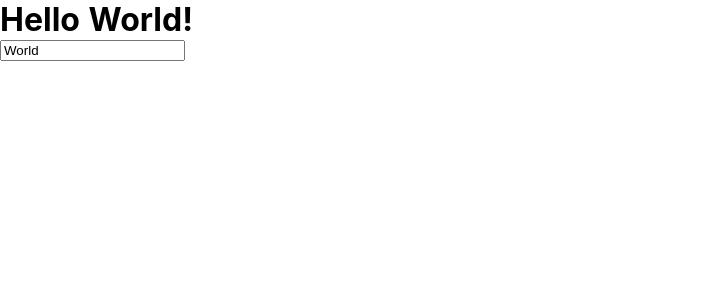
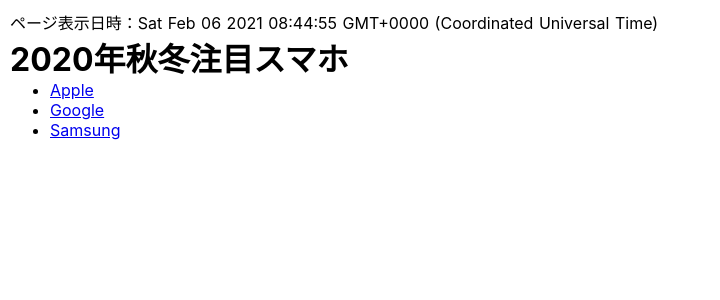
Before and after one commit to baystars/nuxt-p001, a Nuxt app: page / in a window 1280 px wide. Shown: the top 300 px of the page, without its empty margins (0-720 px from the left). Built offline with nearby package versions, Linux system fonts and the light colour scheme.

Commit message:
modified

```diff
--- a/pages/index.vue
+++ b/pages/index.vue
@@ -1,15 +1,31 @@
 <template>
-  <div>
-    <h1>Hello {{name}}!</h1> <!-- nameの表示 …（1） -->
-    <input v-model="name"><!-- nameの入力 …（2）-->
+  <div class="container">
+    <div>ページ表示日時：{{ new Date() }}</div> <!-- 日時を表示 -->
+    <h1>2020年秋冬注目スマホ</h1>
+    <!-- vendors配列からリストを表示 -->
+    <ul>
+      <li v-for="vendor in vendorsData" v-bind:key="vendor.id">
+        <nuxt-link v-bind:to="vendor.link">{{ vendor.name }}</nuxt-link>
+      </li>
+    </ul>
   </div>
 </template>
 <script>
 export default {
-  data() { // ページに表示するデータの指定 …（3）
+  data() {
     return {
-      name: 'World' // nameの初期値 …（4）
+      // メーカーのリスト
+      vendorsData: [
+        { id: 1, name: 'Apple', link: '/phones/Apple' },
+        { id: 2, name: 'Google', link: '/phones/Google' },
+        { id: 3, name: 'Samsung', link: '/phones/Samsung' },
+      ]
     }
   }
 }
 </script>
+<style scoped>
+.container {
+  margin: 10px;
+}
+</style>
--- /dev/null
+++ b/pages/phones/_vender.vue
@@ -0,0 +1,51 @@
+<template>
+  <div class="container">
+    <div>ページ表示日時：{{ new Date() }}</div> <!-- 日時を表示 -->
+    <h1>メーカー：{{ phoneVendor }}</h1> <!-- メーカーを表示 -->
+    <!-- phonesData配列からリストを表示 -->
+    <ul>
+      <li v-for="phone in phonesData" v-bind:key="phone.id">
+        {{ phone.name }}
+      </li>
+    </ul>
+    <nuxt-link to="/">戻る</nuxt-link>
+  </div>
+</template>
+<script>
+export default {
+  computed: {
+    // ルートからメーカーを取得して返却
+    phoneVendor() {
+      return this.$route.params.vendor;
+    },
+    // メーカーに対応したデータを返却
+    phonesData() {
+      if (this.phoneVendor == 'Apple') {
+        return [
+          { id: 1, name: 'iPhone 12 mini' },
+          { id: 2, name: 'iPhone 12' },
+          { id: 3, name: 'iPhone 12 Pro' },
+          { id: 4, name: 'iPhone 12 Pro Max' },
+        ];
+      } else if (this.phoneVendor == 'Google') {
+        return [
+          { id: 1, name: 'Pixel 5' },
+          { id: 2, name: 'Pixel 4a (5G)' }
+        ];
+      } else if (this.phoneVendor == 'Samsung') {
+        return [
+          { id: 1, name: 'Galaxy Note20 Ultra 5G' },
+          { id: 2, name: 'Galaxy A51 5G' },
+          { id: 3, name: 'Galaxy Z Fold2 5G' },
+          { id: 4, name: 'Galaxy Z Flip 5G' },
+        ]
+      }
+    }
+  }
+}
+</script>
+<style scoped>
+.container {
+  margin: 10px;
+}
+</style>
```
Also changed, not shown: 2 other files (tests, documents, lock files or other folders).
